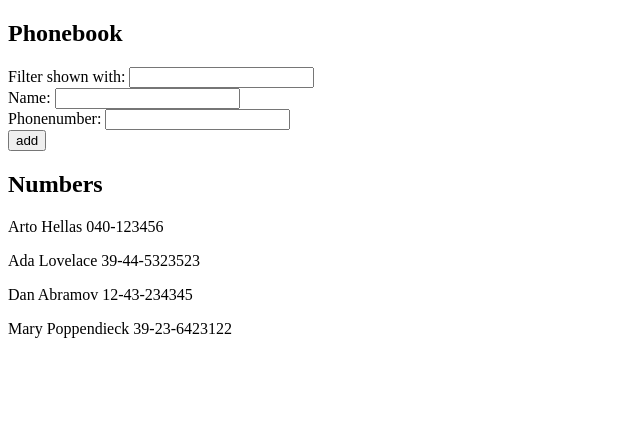
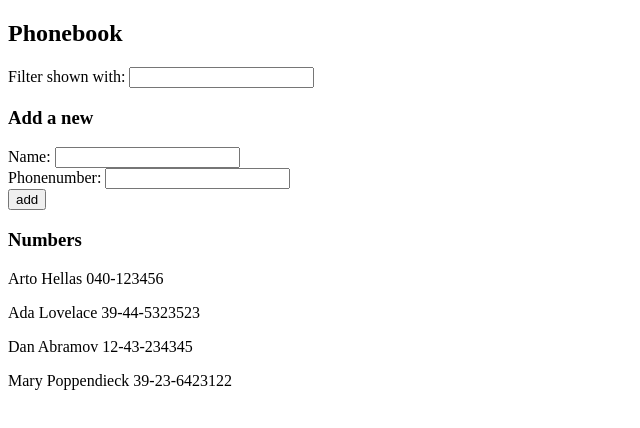
Before and after one commit to Krediann/FSO, a React (Vite) app in the folder osa2/puhelinluettelo/: page / in a window 1280 px wide. Shown: the top 428 px of the page, without its empty margins (0-640 px from the left). Built offline with nearby package versions, Linux system fonts and the light colour scheme.

Commit message:
feat: 2-10 puhelinluettelo step5

```diff
--- a/osa2/puhelinluettelo/src/App.tsx
+++ b/osa2/puhelinluettelo/src/App.tsx
@@ -1,16 +1,12 @@
 import { useState } from "react"
+import { Display } from "./components/Display"
+import { Filter } from "./components/Filter"
+import { PersonForm } from "./components/Form"
 
-type ButtonEvent = React.FormEvent<HTMLButtonElement>
 type InputChangeEvent = React.ChangeEvent<HTMLInputElement>
-
-interface Person {
+export interface Person {
   name: string
   phoneNumber: string
-}
-
-interface Display {
-  persons: Person[]
-  filter: string
 }
 
 const App = () => {
@@ -24,7 +20,7 @@ const App = () => {
   const [newPhonenumber, setNewPhonenumber] = useState("")
   const [newFilter, setNewFilter] = useState("")
 
-  const handleSubmit = (event: ButtonEvent) => {
+  const handleSubmit: React.FormEventHandler<HTMLFormElement> = (event) => {
     event.preventDefault()
     const existingPerson = persons.filter(
       (person) =>
@@ -60,54 +56,22 @@ const App = () => {
   return (
     <div>
       <h2>Phonebook</h2>
-      <div>
-        Filter shown with:{" "}
-        <input
-          type="text"
-          value={newFilter}
-          onChange={handleFilterInputChange}
-        />
-      </div>
-      <form>
-        <div>
-          Name:{" "}
-          <input type="text" value={newName} onChange={handleNameInputChange} />
-        </div>
-        <div>
-          Phonenumber:{" "}
-          <input
-            type="tel"
-            value={newPhonenumber}
-            onChange={handlePhoneNumberInputChange}
-          />
-        </div>
-        <div>
-          <button onClick={handleSubmit} type="submit">
-            add
-          </button>
-        </div>
-      </form>
-      <h2>Numbers</h2>
+
+      <Filter filter={newFilter} handleFilterChange={handleFilterInputChange} />
+
+      <h3>Add a new</h3>
+      <PersonForm
+        name={newName}
+        handleNameChange={handleNameInputChange}
+        phoneNumber={newPhonenumber}
+        handlePhoneNumberChange={handlePhoneNumberInputChange}
+        handleClick={handleSubmit}
+      />
+
+      <h3>Numbers</h3>
       <Display persons={persons} filter={newFilter} />
     </div>
   )
 }
 
-const Display = (props: Display) => {
-  const existingPersons = props.persons.filter((person) =>
-    person.name.toLowerCase().includes(props.filter.toLowerCase())
-  )
-  return (
-    <div>
-      {existingPersons.map((person) => (
-        <div key={person.name}>
-          {" "}
-          <p>
-            {person.name} {person.phoneNumber}
-          </p>{" "}
-        </div>
-      ))}
-    </div>
-  )
-}
 export default App
--- /dev/null
+++ b/osa2/puhelinluettelo/src/components/Display.tsx
@@ -0,0 +1,24 @@
+import { Person } from "../App"
+
+interface Display {
+  persons: Person[]
+  filter: string
+}
+
+export const Display = (props: Display) => {
+  const existingPersons = props.persons.filter((person) =>
+    person.name.toLowerCase().includes(props.filter.toLowerCase())
+  )
+  return (
+    <div>
+      {existingPersons.map((person) => (
+        <div key={person.name}>
+          {" "}
+          <p>
+            {person.name} {person.phoneNumber}
+          </p>{" "}
+        </div>
+      ))}
+    </div>
+  )
+}
--- /dev/null
+++ b/osa2/puhelinluettelo/src/components/Filter.tsx
@@ -0,0 +1,13 @@
+interface Filter {
+  handleFilterChange: React.ChangeEventHandler<HTMLInputElement>
+  filter: string
+}
+
+export const Filter = (props: Filter) => {
+  return (
+    <div>
+      Filter shown with:{" "}
+      <input value={props.filter} onChange={props.handleFilterChange} />
+    </div>
+  )
+}
--- /dev/null
+++ b/osa2/puhelinluettelo/src/components/Form.tsx
@@ -0,0 +1,33 @@
+interface Form {
+  name: string
+  phoneNumber: string
+  handleNameChange: React.ChangeEventHandler<HTMLInputElement>
+  handlePhoneNumberChange: React.ChangeEventHandler<HTMLInputElement>
+  handleClick: React.FormEventHandler<HTMLFormElement>
+}
+
+export const PersonForm = (props: Form) => {
+  return (
+    <form onSubmit={props.handleClick}>
+      <div>
+        Name:{" "}
+        <input
+          type="text"
+          value={props.name}
+          onChange={props.handleNameChange}
+        />
+      </div>
+      <div>
+        Phonenumber:{" "}
+        <input
+          type="tel"
+          value={props.phoneNumber}
+          onChange={props.handlePhoneNumberChange}
+        />
+      </div>
+      <div>
+        <button type="submit">add</button>
+      </div>
+    </form>
+  )
+}
```
